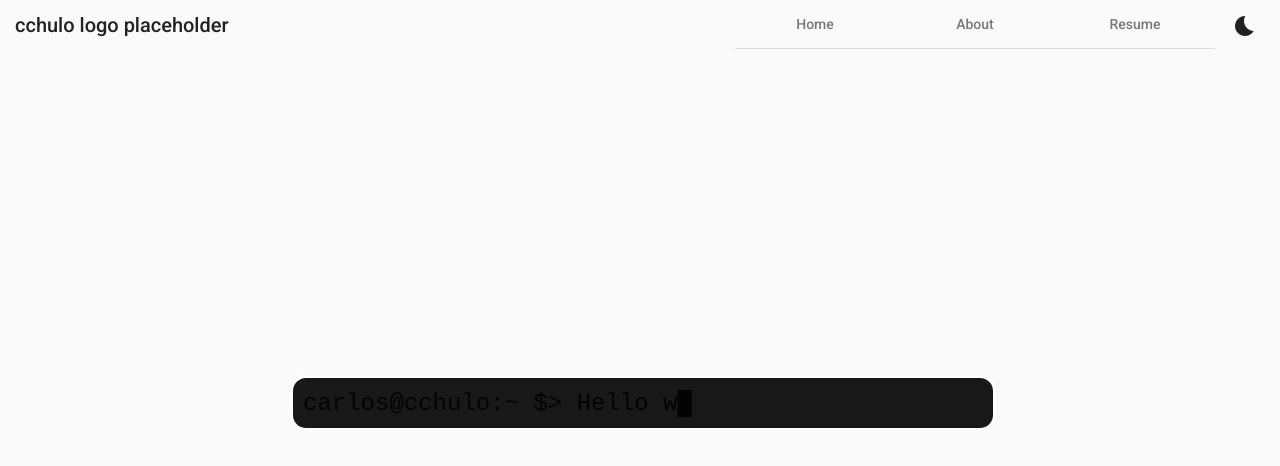
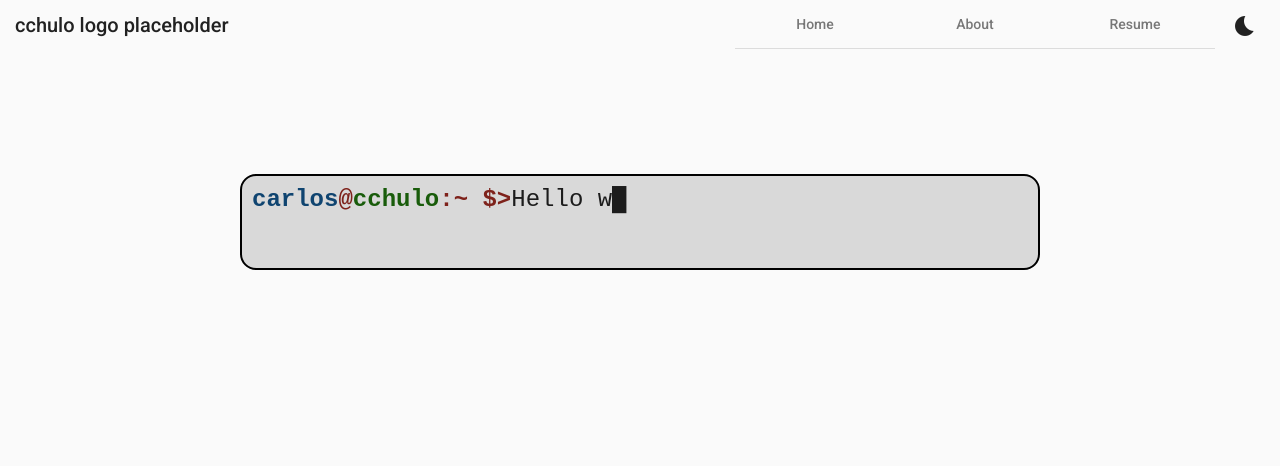
Before and after one commit to cchulo-archive/cchulo.codes, an Angular app in the folder cchulo.App/ClientApp/: page / in a window 1280 px wide. Shown: the top 466 px of the page. Built offline with nearby package versions, Linux system fonts and the light colour scheme.

Commit message:
color coded the terminal, but not sure if the colors are effective

```diff
--- a/cchulo.App/ClientApp/src/app/public-pages/components/home/home.component.html
+++ b/cchulo.App/ClientApp/src/app/public-pages/components/home/home.component.html
@@ -1,5 +1,15 @@
-<div class="terminal">
-    <div class="terminal-text">
-        carlos@cchulo:~ $> {{ commandToShow }}
+<div class="home-container">
+    <div class="terminal-container">
+        <div [ngClass]="{'terminal': true, 'terminal-dark': isDarkMode, 'terminal-light': !isDarkMode }">
+            <div class="terminal-text" [ngStyle]="{'font': font, 'height': height + 'px'}">
+                <p style="display:flex">
+                    <span class="username">carlos</span>
+                    <span class="token">@</span>
+                    <span class="host">cchulo</span>
+                    <span class="token">{{ ':~ $> ' }}</span>
+                    <span> {{ commandToShow }}</span>
+                </p>
+            </div>
+        </div>
     </div>
 </div>
--- a/cchulo.App/ClientApp/src/app/public-pages/components/home/home.component.scss
+++ b/cchulo.App/ClientApp/src/app/public-pages/components/home/home.component.scss
@@ -1,25 +1,50 @@
-$terminal-width: 700px;
-$terminal-height: 50px;
+.home-container {
+    margin-top: 10%;
+}
+
+.terminal-container {
+    max-width: 800px;
+    margin: auto;
+}
 
 .terminal {
     text-align: left;
-    background: rgba(0, 0, 0, .9);
-    position: absolute;
-    top: 50%;
-    left: 50%;
-    margin-top: -($terminal-height/2);
-    margin-left: -($terminal-width/2);
-    width: $terminal-width;
-    height: $terminal-height;
-
     border-style: solid;
-    border-color: white;
+    border-width: 2px;
     border-radius: 16px;
     display: flex;
     align-items: center;
 
     .terminal-text {
         margin-left: 10px;
-        font: 24px Inconsolata, monospace;
+        margin-top: 10px;
+        margin-bottom: 10px;
     }
 }
+
+.terminal-dark {
+    border-color: white;
+    background: rgba(0, 0, 0, .9);
+
+    .username { color: rgb(30, 118, 190); }
+    .token { color: rgb(17, 192, 183); }
+    .host { color: rgb(49, 165, 26); }
+}
+
+.terminal-light {
+    border-color: black;
+    background: rgba(214, 214, 214, 0.9);
+
+    .username {
+        color: rgb(15, 68, 112);
+        font-weight: bold;
+    }
+    .token {
+        color: rgb(126, 34, 27);
+        font-weight: bold;
+    }
+    .host {
+        color: rgb(25, 92, 11);
+        font-weight: bold;
+    }
+}
--- a/cchulo.App/ClientApp/src/app/public-pages/components/home/home.component.ts
+++ b/cchulo.App/ClientApp/src/app/public-pages/components/home/home.component.ts
@@ -1,5 +1,8 @@
 import { Component, OnInit, AfterViewInit, OnDestroy } from '@angular/core';
 import { Unsubscribable, timer } from 'rxjs';
+import { ClientSettingsService } from 'src/app/core/services/client-settings.service';
+import { ETheme, EWindow } from 'src/app/core/shared/common';
+import { ClientWindowService } from 'src/app/core/services/client-window.service';
 
 @Component({
   selector: 'app-home',
@@ -25,15 +28,72 @@ export class HomeComponent implements OnInit, AfterViewInit, OnDestroy {
   commandIndex = -1;
   commandStringIndex = 0;
 
-  timerSub: Unsubscribable;
+  isDarkMode = false;
 
-  constructor() { }
+  font = '24px Inconsolata, monospace';
+  height = 72;
+
+  private _timerSub: Unsubscribable;
+  private _clientSettingsSub: Unsubscribable;
+  private _clientWindowSub: Unsubscribable;
+
+  constructor(
+    private _clientSettingsService: ClientSettingsService,
+    private _clientWindowService: ClientWindowService
+    ) { }
 
   ngOnInit(): void {
+    this._clientSettingsSub = this._clientSettingsService.theme.subscribe(theme => {
+      switch (theme) {
+        case ETheme.dark:
+          this.isDarkMode = true;
+          break;
+
+        default:
+          this.isDarkMode = false;
+          break;
+      }
+    });
+
+    this._clientWindowSub = this._clientWindowService.windowResizeEvent.subscribe(state => {
+      if (state <= EWindow.md) {
+        this.font = '12px Inconsolata, monospace';
+        this.height = 36;
+      } else {
+        this.font = '24px Inconsolata, monospace';
+        this.height = 72;
+      }
+    });
   }
 
   ngAfterViewInit() {
+    this.setupTerminal();
+  }
 
+  ngOnDestroy() {
+    if (this._timerSub) {
+      this._timerSub.unsubscribe();
+    }
+
+    if (this._clientSettingsSub) {
+      this._clientSettingsSub.unsubscribe();
+    }
+
+    if (this._clientWindowSub) {
+      this._clientWindowSub.unsubscribe();
+    }
+  }
+
+  displayCursor(force: boolean = false) {
+    this.showCursor = force || !this.showCursor;
+    if (this.showCursor) {
+      this.commandToShow = this.command + this.cursor;
+    } else {
+      this.commandToShow = this.command;
+    }
+  }
+
+  setupTerminal() {
     const timerInterval = 1;
 
     const cursorInterval = 100;
@@ -43,7 +103,7 @@ export class HomeComponent implements OnInit, AfterViewInit, OnDestroy {
     let typing = false;
     let cursorTicks = 0;
     const maxCursorTicks = 5;
-    this.timerSub = timer(timerInterval, timerInterval)
+    this._timerSub = timer(timerInterval, timerInterval)
       .subscribe(() => {
 
         tick = (tick + 1) % 10000;
@@ -101,20 +161,4 @@ export class HomeComponent implements OnInit, AfterViewInit, OnDestroy {
 
       });
   }
-
-  ngOnDestroy() {
-    if (this.timerSub) {
-      this.timerSub.unsubscribe();
-    }
-  }
-
-  displayCursor(force: boolean = false) {
-    this.showCursor = force || !this.showCursor;
-    if (this.showCursor) {
-      this.commandToShow = this.command + this.cursor;
-    } else {
-      this.commandToShow = this.command;
-    }
-  }
-
 }
```
